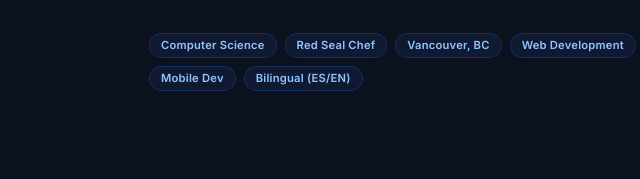
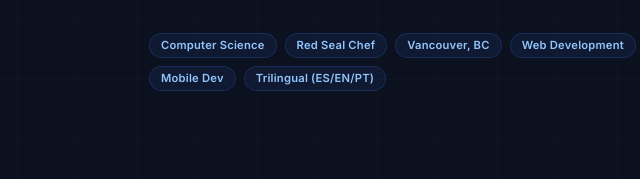
Before and after one commit to lezamafortuna-boop/portfolio-website, a plain HTML site: page docs/index.html in a window 1280 px wide. Shown: the part 1421-1600 px from the top of the page, 523-1163 px from the left. Drawn offline with nearby package versions, Linux system fonts and the light colour scheme.

Commit message:
Triligual fix in about me section

```diff
--- a/docs/index.html
+++ b/docs/index.html
@@ -741,7 +741,7 @@
           <span class="tag">Vancouver, BC</span>
           <span class="tag">Web Development</span>
           <span class="tag">Mobile Dev</span>
-          <span class="tag">Bilingual (ES/EN)</span>
+          <span class="tag">Trilingual (ES/EN/PT)</span>
         </div>
       </div>
     </div>
```
